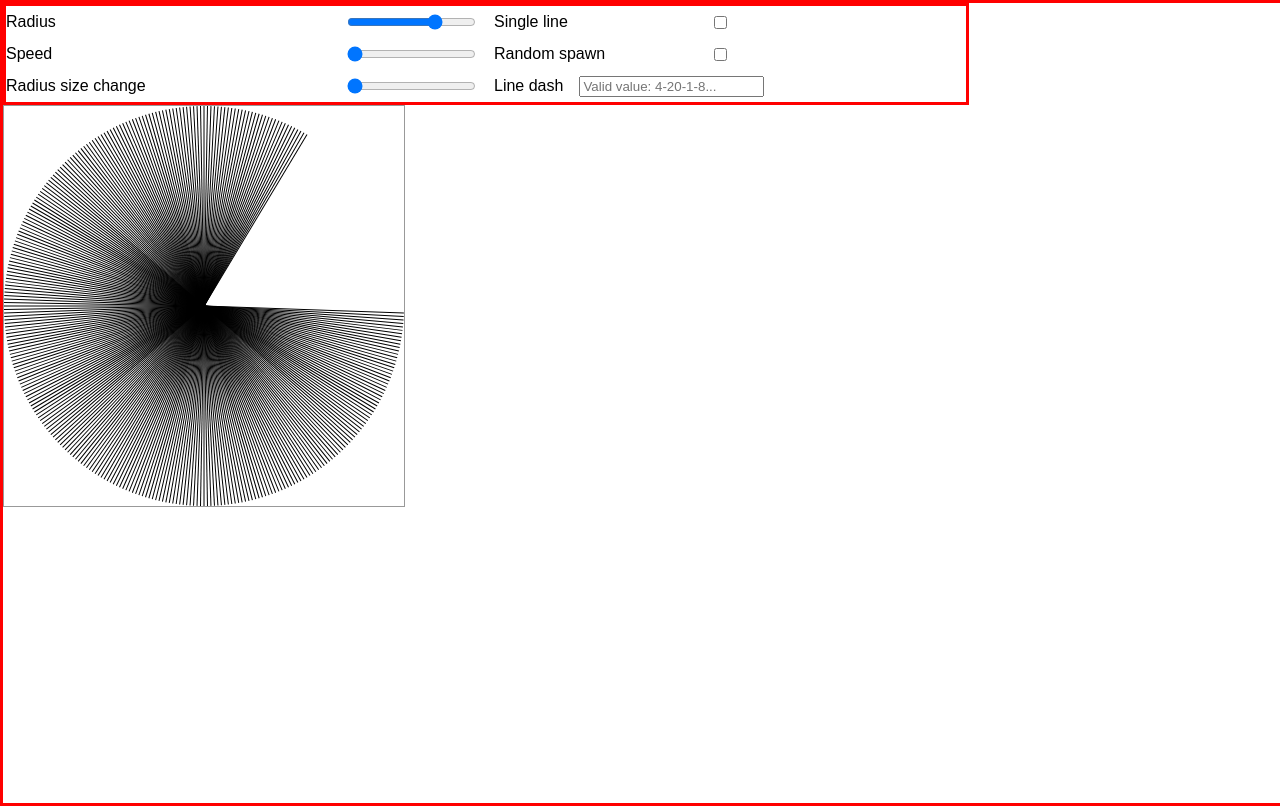
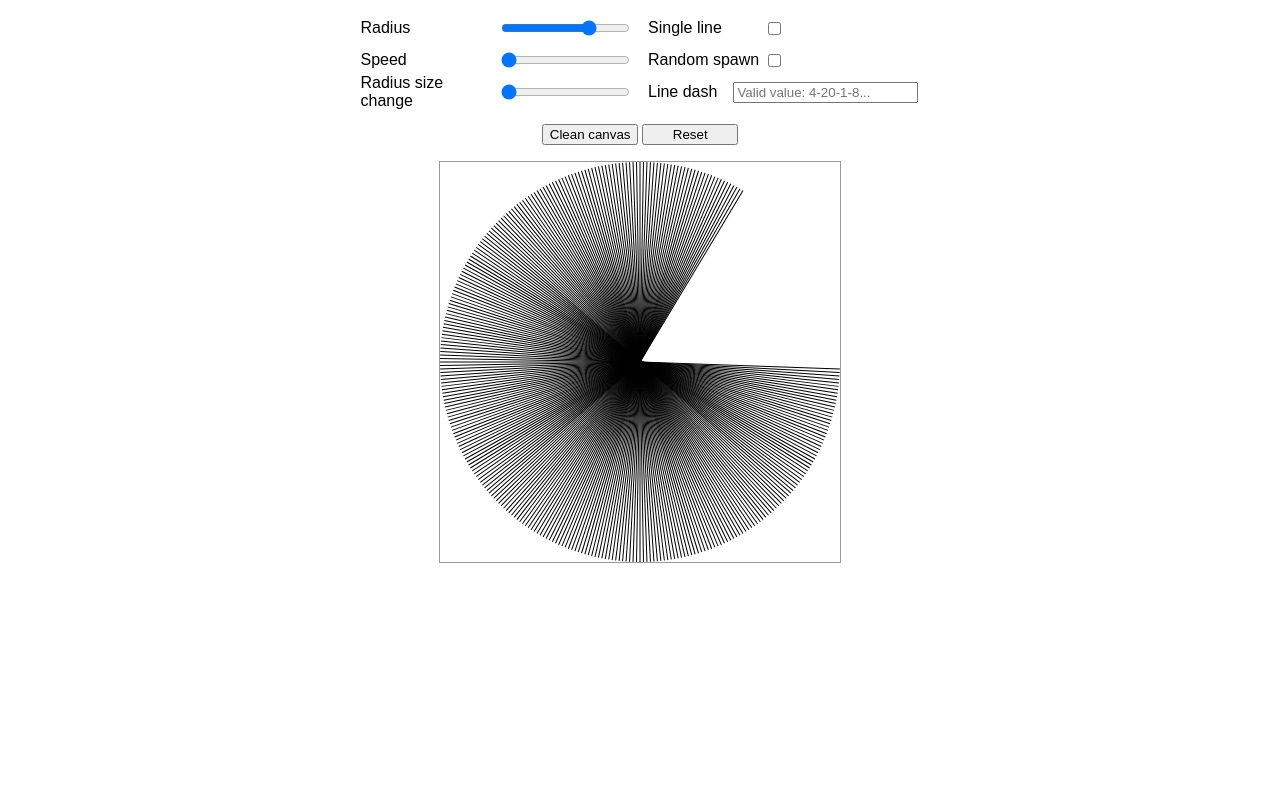
Before and after one commit to NivEz/canvas-circle-animation, a plain HTML site: page circle.html in a window 1280 px wide. Drawn offline with Linux system fonts and the light colour scheme.

Commit message:
Updated styles.css and code cleanup

```diff
--- a/index.html
+++ b/circle.html
@@ -6,7 +6,7 @@
     <link rel="stylesheet" href="styles.css">
 </head>
 <body>
-<main class="wrapper">
+<main>
     <form class="inputs-form">
         <div class="left">
             <div class="flex-item">
@@ -38,9 +38,12 @@
             </div>
         </div>
     </form>
+    <div>
+        <button type="button" id="clean-btn" class="form-btn">Clean canvas</button>
+        <button type="button" id="reset-btn" class="form-btn">Reset</button>
+    </div>
     <canvas></canvas>
 </main>
-<script src="index.js" type="module"></script>
 <script src="./js/form.js" type="module"></script>
 </body>
 </html>
--- a/index.js
+++ b/js/canvas.js
@@ -5,21 +5,6 @@ const ctx = canvas.getContext("2d");
 
 canvas.width = 400
 canvas.height = 400
-
-export const line = new Line({
-    radius: 200,
-    speed: 1,
-    isSingleLine: false,
-    randomSpawn: false,
-    changeRadiusUnit: 0,
-    lineDash: []
-})
-
-const animate = () => {
-    line.update()
-    line.draw()
-    requestAnimationFrame(animate)
-}
 
 function Line({
                   width = canvas.width,
@@ -90,6 +75,21 @@ function Line({
     }
 }
 
+export const line = new Line({
+    radius: 200,
+    speed: 1,
+    isSingleLine: false,
+    randomSpawn: false,
+    changeRadiusUnit: 0,
+    lineDash: []
+})
+
+const animate = () => {
+    line.update()
+    line.draw()
+    requestAnimationFrame(animate)
+}
+
 addEventListener('load', () => {
     requestAnimationFrame(animate)
 })
--- a/js/form.js
+++ b/js/form.js
@@ -1,4 +1,4 @@
-import {line} from '../index.js'
+import {line} from './canvas.js'
 
 const handleRadius = e => {
     line.radius = Number(e.target.value)
@@ -41,7 +41,7 @@ randomSpawnCheckbox.oninput = handleRandomSpawn;
 const handleRadiusChange = e => {
     let val = Number(e.target.value);
     if (!val) {
-        val = 1;
+        val = 0;
     }
     line.changeRadiusUnit = val;
 }
@@ -69,3 +69,14 @@ const lineDashHandler = e => {
 
 const lineDashInput = document.getElementById("line-dash");
 lineDashInput.onchange = lineDashHandler;
+
+
+const cleanButton = document.getElementById("clean-btn");
+cleanButton.onclick = () => line.destroy();
+
+
+const resetButton = document.getElementById("reset-btn");
+resetButton.onclick = () => {
+    location.reload();
+    line.destroy();
+}
--- a/styles.css
+++ b/styles.css
@@ -2,49 +2,35 @@ body {
     font-family: Arial, Helvetica, sans-serif;
     padding: 0;
     margin: 0;
-    /*width: 100vw;*/
-    /*height: 100vh;*/
 }
 
-.wrapper {
-    width: 100vw;
-    height: 100vh;
-    /*display: flex;*/
-    /*flex-direction: column;*/
-    /*justify-content: center;*/
-    /*align-items: center;*/
-    /*gap: 2rem;*/
-    /*position: relative;*/
-    border: 3px solid red;
+canvas {
+    border: 1px solid rgba(0, 0, 0, 0.4);
+}
+
+main {
+    margin-top: 0.75rem;
+    display: flex;
+    flex-direction: column;
+    justify-content: center;
+    align-items: center;
+    gap: 1rem;
 }
 
 .inputs-form {
-    /*border: 3px solid blueviolet;*/
-    /*width: 50%;*/
-    /*display: flex;*/
-
-    /*flex-wrap: wrap;*/
-    /*justify-content: center;*/
-    /*position: absolute;*/
-    /*top: 1rem;*/
-    /*margin-bottom: 5rem;*/
-    border: 3px solid red;
-    width: 75%;
-    /*height: 300px;*/
     display: flex;
     gap: 1rem;
 }
 
 .left {
-    width: 50%;
+    flex: 1;
 }
 
 .right {
-    width: 50%;
+    flex: 1;
 }
 
 .flex-item {
-    /*border: 1px solid black;*/
     height: 2rem;
     display: flex;
     align-items: center;
@@ -60,24 +46,7 @@ body {
     gap: 1rem;
 }
 
-.range-inputs {
-    border: 3px solid greenyellow;
-    display: flex;
-    flex-direction: column;
-    width: 50%;
+.form-btn {
+    width: 6rem;
+    white-space: nowrap;
 }
-
-.checkboxes {
-    display: flex;
-    flex-direction: column;
-}
-
-#size-input {
-    /*width: clamp(200px, 60%, );*/
-    width: 300px;
-}
-
-
-canvas {
-    border: 1px solid rgba(0, 0, 0, 0.4);
-}
```
Also changed, not shown: js/utils.mjs (renamed from utils.mjs).
